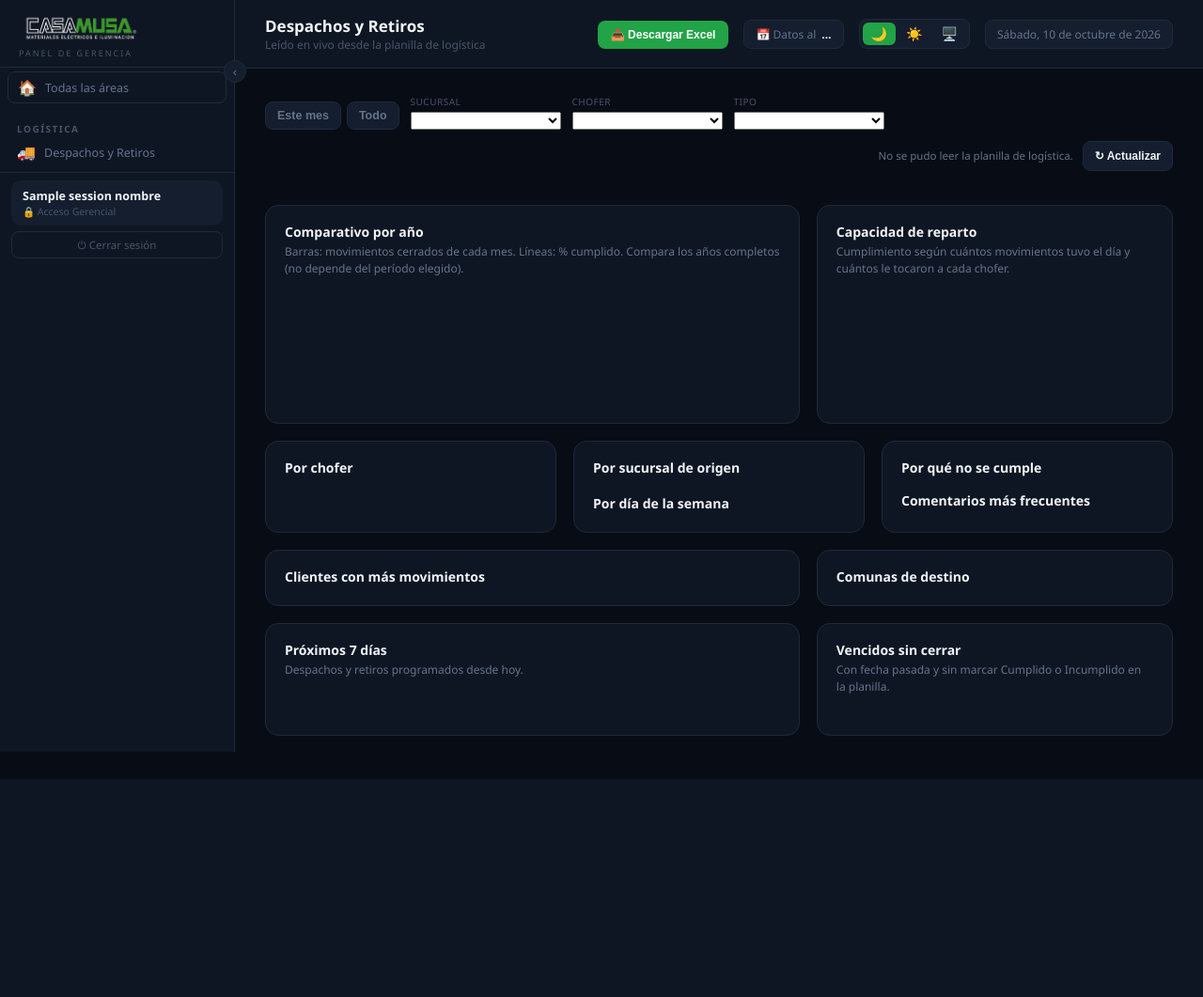
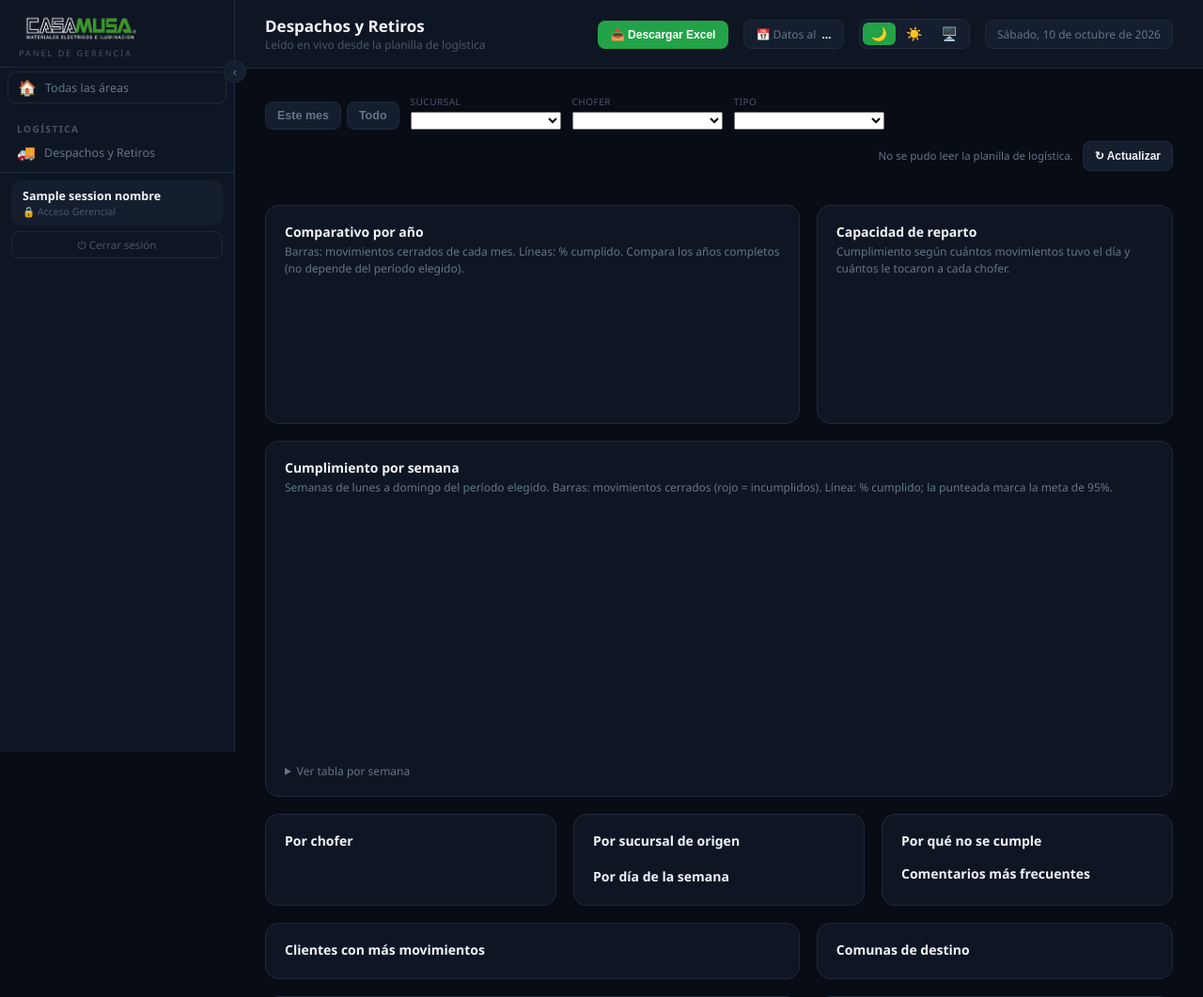
Before and after one commit to dsj874-bot/dashboard-casamusa, a Flask app: template templates/logistica.html in a window 1280 px wide. Shown: the top 1061 px of the page at 94% size. Before the commit the page ends 829 px from the top, so only its background shows below. Run offline with Flask 3, Linux system fonts and the light colour scheme; the template is opened without the code that fills it: most values are stand-ins (such as "Sample title", 1, 10 or a date in 2020); lists and menus that the app fills with data are empty; a map, chart or similar area stays blank; parts of the project's set-up code (start-up, migrations or seed data) failed here and were passed over; some libraries are stand-ins or nearby versions.

Commit message:
Logistica: cumplimiento por semana (grafico y tabla)
Semanas de lunes a domingo del periodo elegido: barras de cumplidos e
incumplidos, linea de % cumplido con meta de 95%, cantidad de semanas
bajo 90% y tabla desplegable por semana.

Co-Authored-By: Claude Opus 5.5 <noreply@anthropic.com>

```diff
--- a/data_loader_logistica.py
+++ b/data_loader_logistica.py
@@ -161,6 +161,22 @@ def get_panel_logistica(desde=None, hasta=None, sucursal=None, chofer=None, tipo
                             "despachos": int((g["tipo"] == "Despacho").sum()), "retiros": int((g["tipo"] == "Retiro").sum()),
                             "pct": _pct(g["ok"].sum(), len(g))})
 
+    # Serie semanal del periodo elegido (semanas de lunes a domingo)
+    semanal = []
+    if not cerr.empty:
+        lunes = cerr["fecha"] - pd.to_timedelta(cerr["fecha"].dt.dayofweek, unit="D")
+        for ini, g in cerr.groupby(lunes):
+            iso = ini.isocalendar()
+            fin = ini + timedelta(days=6)
+            semanal.append({
+                "semana": int(iso[1]), "ano": int(iso[0]),
+                "desde": ini.date().isoformat(), "hasta": fin.date().isoformat(),
+                "etiqueta": f"S{int(iso[1])} · {ini.day:02d}/{ini.month:02d}",
+                "total": int(len(g)), "despachos": int((g["tipo"] == "Despacho").sum()),
+                "retiros": int((g["tipo"] == "Retiro").sum()), "incumplidos": int((~g["ok"]).sum()),
+                "dias": int(g["fecha"].nunique()), "pct": _pct(g["ok"].sum(), len(g)),
+            })
+
     # Capacidad: cumplimiento segun movimientos del dia y por chofer
     capacidad, por_chofer_dia = [], []
     if not cerr.empty:
@@ -227,6 +243,7 @@ def get_panel_logistica(desde=None, hasta=None, sucursal=None, chofer=None, tipo
             "proximos_7d": int(len(proximos)),
         },
         "mensual": mensual,
+        "semanal": semanal,
         "anual": anual,
         "meses_nombre": [MESES_ES[m] for m in range(1, 13)],
         "capacidad": capacidad,
--- a/templates/logistica.html
+++ b/templates/logistica.html
@@ -101,6 +101,16 @@
   </div>
 </div>
 
+<div class="lg-card" style="margin-bottom:18px">
+  <div class="lg-card-titulo">Cumplimiento por semana</div>
+  <div class="lg-card-sub" id="semana-sub">Semanas de lunes a domingo del período elegido. Barras: movimientos cerrados (rojo = incumplidos). Línea: % cumplido; la punteada marca la meta de 95%.</div>
+  <div style="position:relative;height:260px"><canvas id="chart-semanal"></canvas></div>
+  <details style="margin-top:12px">
+    <summary style="cursor:pointer;font-size:12px;color:var(--muted2)">Ver tabla por semana</summary>
+    <div class="lg-wrap alto" style="margin-top:8px"><table class="lg-tabla" id="tabla-semanas"></table></div>
+  </details>
+</div>
+
 <div class="lg-grid tres">
   <div class="lg-card">
     <div class="lg-card-titulo">Por chofer</div>
@@ -160,7 +170,7 @@ const fmtP = v => v == null ? '—' : Number(v).toLocaleString('es-CL', { minimu
 const tono = v => v == null ? '' : v >= 95 ? 'alto' : v >= 90 ? 'medio' : 'bajo';
 const fmtF = iso => iso ? iso.split('-').reverse().join('-') : '—';
 const css = v => getComputedStyle(document.documentElement).getPropertyValue(v).trim();
-let rango = String(new Date().getFullYear()), filtrosListos = false, chart = null;
+let rango = String(new Date().getFullYear()), filtrosListos = false, chart = null, chartSem = null;
 
 function fechasRango() {
   const hoy = new Date(); const iso = d => d.toISOString().slice(0, 10);
@@ -247,6 +257,37 @@ function pintar(d) {
     },
   });
 
+  // Cumplimiento por semana
+  if (chartSem) chartSem.destroy();
+  const sem = d.semanal;
+  chartSem = new Chart(document.getElementById('chart-semanal'), {
+    data: {
+      labels: sem.map(s => s.etiqueta),
+      datasets: [
+        { type: 'bar', label: 'Cumplidos', data: sem.map(s => s.total - s.incumplidos), backgroundColor: css('--accent'), stack: 's', yAxisID: 'y', borderRadius: 2, order: 3 },
+        { type: 'bar', label: 'Incumplidos', data: sem.map(s => s.incumplidos), backgroundColor: css('--red'), stack: 's', yAxisID: 'y', borderRadius: 2, order: 3 },
+        { type: 'line', label: '% cumplido', data: sem.map(s => s.pct), borderColor: css('--amber'), backgroundColor: css('--amber'), yAxisID: 'y2', tension: .2, pointRadius: sem.length > 30 ? 0 : 3, order: 1 },
+        { type: 'line', label: 'Meta 95%', data: sem.map(() => 95), borderColor: css('--muted2'), borderDash: [4, 4], pointRadius: 0, yAxisID: 'y2', order: 2 },
+      ],
+    },
+    options: {
+      responsive: true, maintainAspectRatio: false, interaction: { mode: 'index', intersect: false },
+      plugins: {
+        legend: { labels: { color: css('--muted2'), boxWidth: 12 } },
+        tooltip: { callbacks: { title: items => { const s = sem[items[0].dataIndex]; return 'Semana ' + s.semana + ' · ' + fmtF(s.desde) + ' al ' + fmtF(s.hasta); } } },
+      },
+      scales: {
+        x: { stacked: true, ticks: { color: css('--muted2'), maxRotation: 60, autoSkip: true }, grid: { display: false } },
+        y: { stacked: true, ticks: { color: css('--muted2') }, grid: { color: css('--border') } },
+        y2: { position: 'right', min: 60, max: 100, ticks: { color: css('--amber'), callback: v => v + '%' }, grid: { display: false } },
+      },
+    },
+  });
+  const malas = sem.filter(s => s.pct != null && s.pct < 90).length;
+  document.getElementById('semana-sub').textContent = `${fmtN(sem.length)} semanas en el período · ${fmtN(malas)} bajo 90%. Barras: movimientos cerrados (rojo = incumplidos). Línea: % cumplido; la punteada marca 95%.`;
+  tabla('tabla-semanas', [['Semana', 1], ['Del', 1], ['Días'], ['Despachos'], ['Retiros'], ['Incumplidos'], ['Cumplimiento']],
+    [...sem].reverse().map(s => `<tr><td class="izq">S${s.semana} ${s.ano}</td><td class="izq">${fmtF(s.desde)} al ${fmtF(s.hasta)}</td><td>${fmtN(s.dias)}</td><td>${fmtN(s.despachos)}</td><td>${fmtN(s.retiros)}</td><td>${fmtN(s.incumplidos)}</td><td>${barra(s.pct)}</td></tr>`));
+
   tabla('tabla-capacidad', [['Movimientos en el día', 1], ['Días'], ['Movimientos'], ['Cumplimiento']],
     d.capacidad.map(f => `<tr><td class="izq">${f.tramo}</td><td>${fmtN(f.dias)}</td><td>${fmtN(f.movimientos)}</td><td>${barra(f.pct)}</td></tr>`)
     .concat([`<tr><td class="izq" colspan="4" style="padding-top:14px;color:var(--muted);font-size:10px;text-transform:uppercase;letter-spacing:.4px">Movimientos por chofer en el día</td></tr>`])
```
